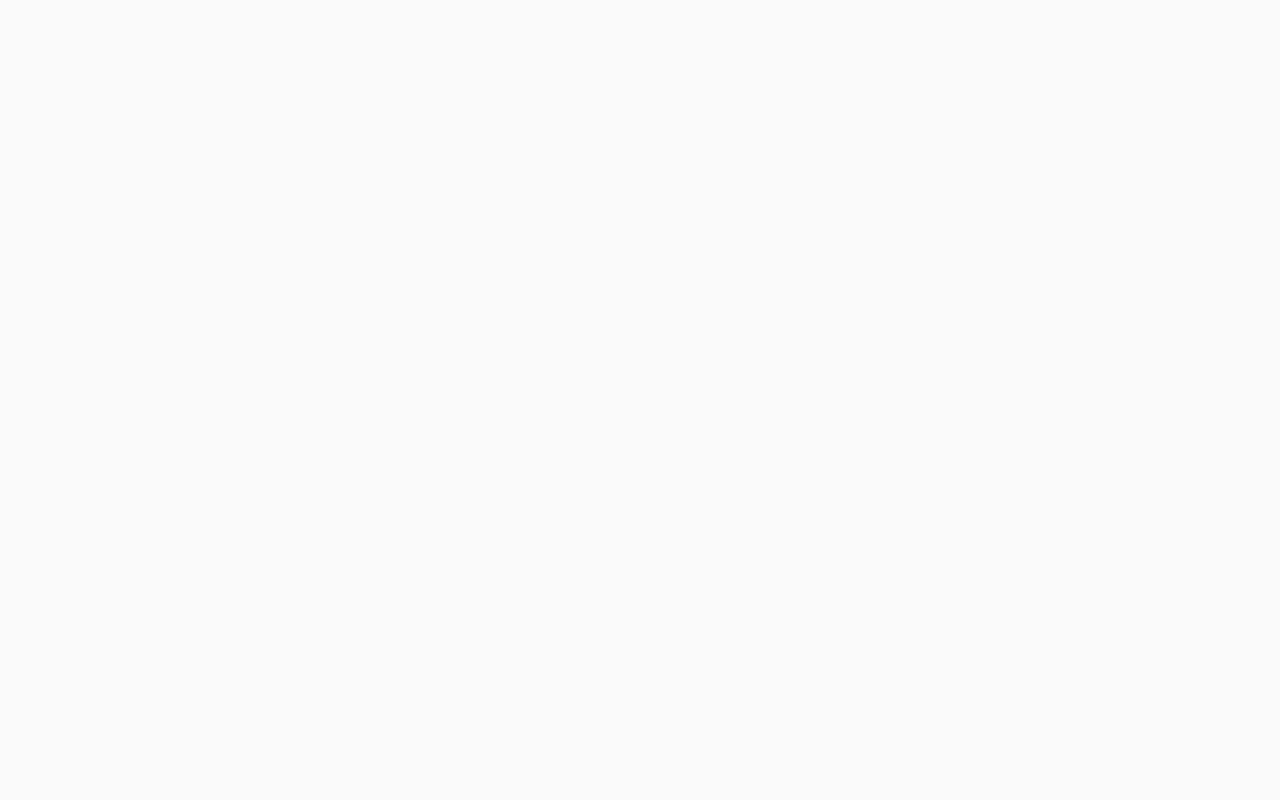
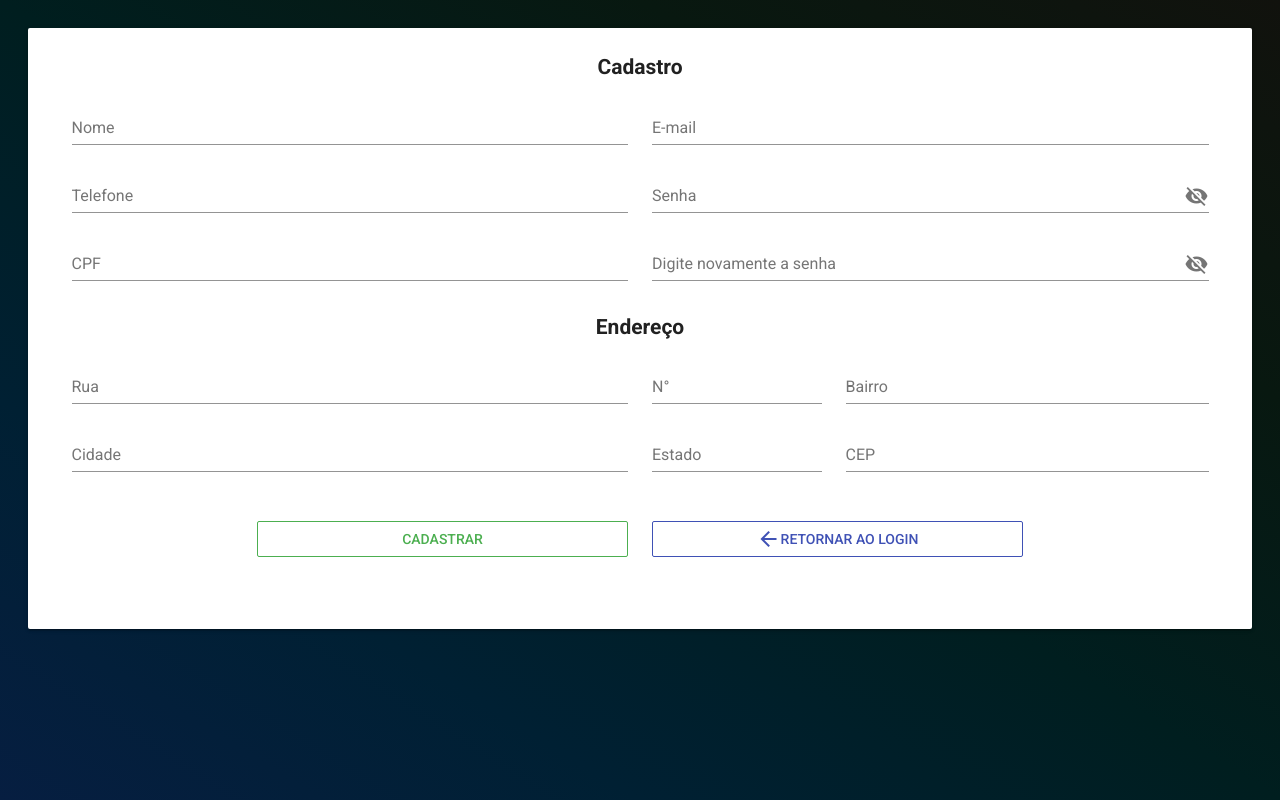
Before and after one commit to EmersonSPereira/TecInfo-Gerenciador, a Vue app: page /cadastro in a window 1280 px wide. Built offline with nearby package versions, Linux system fonts and the light colour scheme.

Commit message:
tela cadastro usuario do sistema

```diff
--- a/src/router.js
+++ b/src/router.js
@@ -2,6 +2,7 @@ import Vue from 'vue'
 import Router from 'vue-router'
 import Home from './views/Home.vue'
 import Login from './views/Login.vue'
+import Cadastro from './views/Cadastro.vue'
 
 Vue.use(Router)
 
@@ -19,6 +20,12 @@ export default new Router({
       name: 'login',
       component: Login
 
+    },
+    {
+      path: '/cadastro',
+      name: 'cadastro',
+      component: Cadastro
+
     }
   ]
 })
--- /dev/null
+++ b/src/views/Cadastro.vue
@@ -0,0 +1,238 @@
+<template class="background">
+  <v-container
+    fluid
+    grid-list-md
+    text-xs-center
+    class="background "
+  >
+
+    <v-flex
+      text-xs-center
+      xs12
+      class="ma-1"
+    >
+      <v-card>
+        <v-container grid-list-xl>
+          <h2>Cadastro</h2>
+          <v-layout
+            wrap
+            justify-space-between
+          >
+
+            <v-flex
+              xs12
+              md6
+            >
+              <v-form ref="form">
+                <v-text-field
+                  v-model="usuario.nome"
+                  :rules="emailRules"
+                  label="Nome"
+                  required
+                >
+                </v-text-field>
+                <v-text-field
+                  v-model="usuario.telefone"
+                  :rules="emailRules"
+                  label="Telefone"
+                  required
+                ></v-text-field>
+                <v-text-field
+                  v-model="usuario.cpf"
+                  :rules="emailRules"
+                  label="CPF"
+                  required
+                ></v-text-field>
+
+              </v-form>
+            </v-flex>
+
+            <v-flex
+              xs12
+              md6
+            >
+              <v-text-field
+                v-model="usuario.email"
+                :rules="emailRules"
+                label="E-mail"
+                required
+              ></v-text-field>
+              <v-text-field
+                class="input-group--focused"
+                :type="show ? 'text' : 'password'"
+                v-model="usuario.senha"
+                :rules="senhaRules"
+                label="Senha"
+                required
+                :append-icon="show ? 'visibility' : 'visibility_off'"
+                @click:append="show = !show"
+              ></v-text-field>
+              <v-text-field
+                class="input-group--focused"
+                :type="show ? 'text' : 'password'"
+                v-model="senhaConfirma"
+                :rules="senhaRules"
+                label="Digite novamente a senha"
+                required
+                :append-icon="show ? 'visibility' : 'visibility_off'"
+                @click:append="show = !show"
+              ></v-text-field>
+            </v-flex>
+          </v-layout>
+
+          <h2>Endereço</h2>
+          <v-layout wrap>
+
+            <v-flex
+              xs12
+              md6
+            >
+              <v-text-field
+                v-model="usuario.endereco.rua"
+                label="Rua"
+              ></v-text-field>
+
+              <v-text-field
+                v-model="usuario.endereco.cidade"
+                label="Cidade"
+              ></v-text-field>
+
+            </v-flex>
+            <v-flex
+              xs12
+              md2
+            >
+              <v-text-field
+                v-model="usuario.endereco.numero"
+                label="N°"
+              ></v-text-field>
+
+              <v-text-field
+                v-model="usuario.endereco.estado"
+                label="Estado"
+              ></v-text-field>
+            </v-flex>
+            <v-flex
+              xs12
+              md4
+            >
+              <v-text-field
+                v-model="usuario.endereco.bairro"
+                label="Bairro"
+              ></v-text-field>
+              <v-text-field
+                v-model="usuario.endereco.cep"
+                label="CEP"
+              ></v-text-field>
+            </v-flex>
+
+            <v-layout
+              wrap
+              justify-center
+            >
+
+              <v-flex
+                xs12
+                md4
+              >
+
+                <v-btn
+                  color="success"
+                  outline
+                  block
+                >
+                  Cadastrar
+                </v-btn>
+
+              </v-flex>
+              <v-flex
+                xs12
+                md4
+              >
+
+                <v-btn
+                  color="indigo"
+                  class="mb-5  mr-5"
+                  outline
+                  mr
+                  block
+                  @click="$router.push('login')"
+                >
+                  <v-icon>arrow_back</v-icon> Retornar ao login
+                </v-btn>
+
+              </v-flex>
+            </v-layout>
+          </v-layout>
+        </v-container>
+      </v-card>
+    </v-flex>
+
+  </v-container>
+</template>
+<script>
+export default {
+  data: () => ({
+    valid: true,
+    show: false,
+
+    usuario: {
+      nome: '',
+      telefone: '',
+      cpf: '',
+      email: '',
+      senha: '',
+      endereco: {
+        rua: '',
+        numero: '',
+        bairro: '',
+        cidade: '',
+        estado: '',
+        cep: ''
+      },
+
+
+    },
+
+    senhaConfirma: '',
+
+
+    emailRules: [
+      v => !!v || 'E-mail é obrigatório',
+      v => /.+@.+/.test(v) || 'Este email não é valido'
+    ],
+    senhaRules: [
+      v => !!v || 'A senha é Obrigatória',
+      v => v.length >= 5 || 'Senha muito curta'
+    ],
+
+  }),
+
+  methods: {
+    validate () {
+      if (this.$refs.form.validate()) {
+        this.snackbar = true
+      }
+    },
+    reset () {
+      this.$refs.form.reset()
+    },
+    resetValidation () {
+      this.$refs.form.resetValidation()
+    }
+  }
+}
+</script>
+
+<style scoped>
+.background {
+  background-image: linear-gradient(
+    to right top,
+    #061e41,
+    #002033,
+    #001e1f,
+    #081810,
+    #11120d
+  );
+}
+</style>
--- a/src/views/Login.vue
+++ b/src/views/Login.vue
@@ -63,6 +63,7 @@
                   outline
                   small
                   color="info"
+                  @click="$router.push('cadastro')"
                 >Cadastre-se</v-btn>
               </span>
             </v-form>
```
